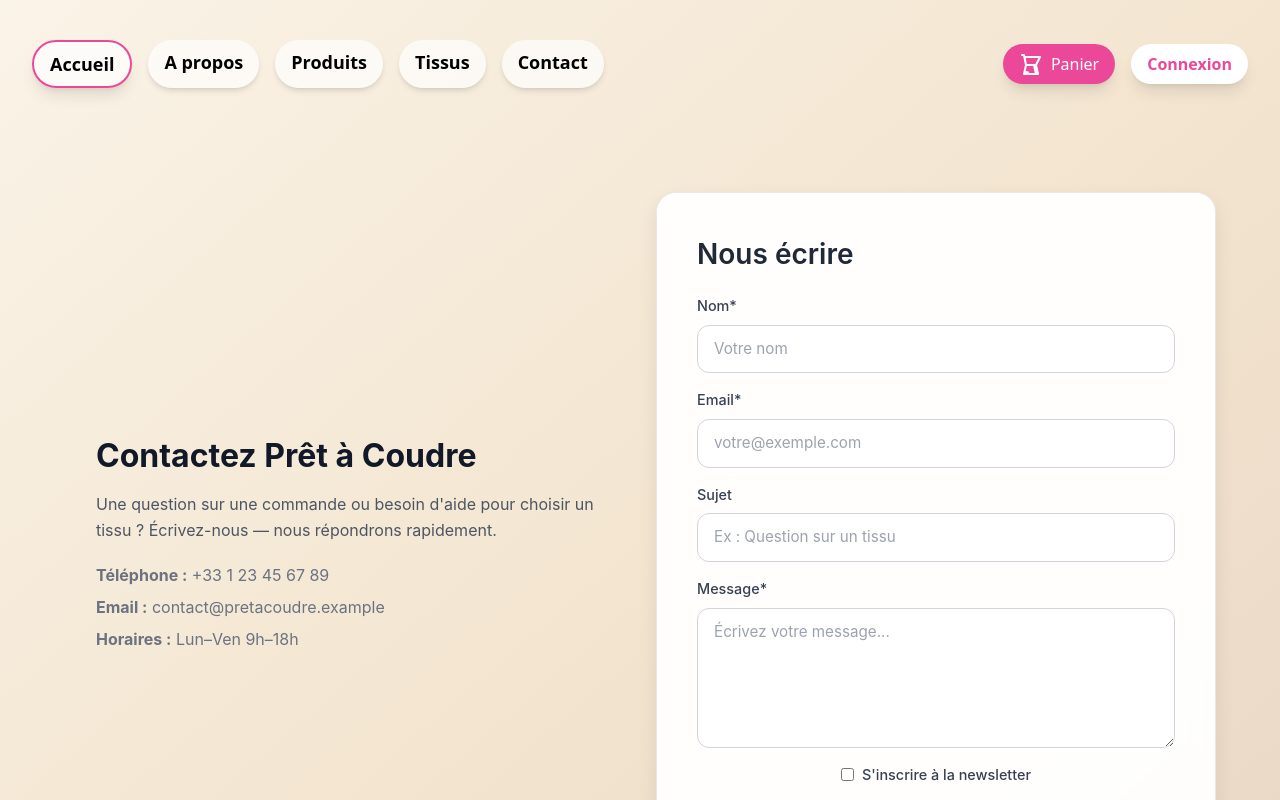
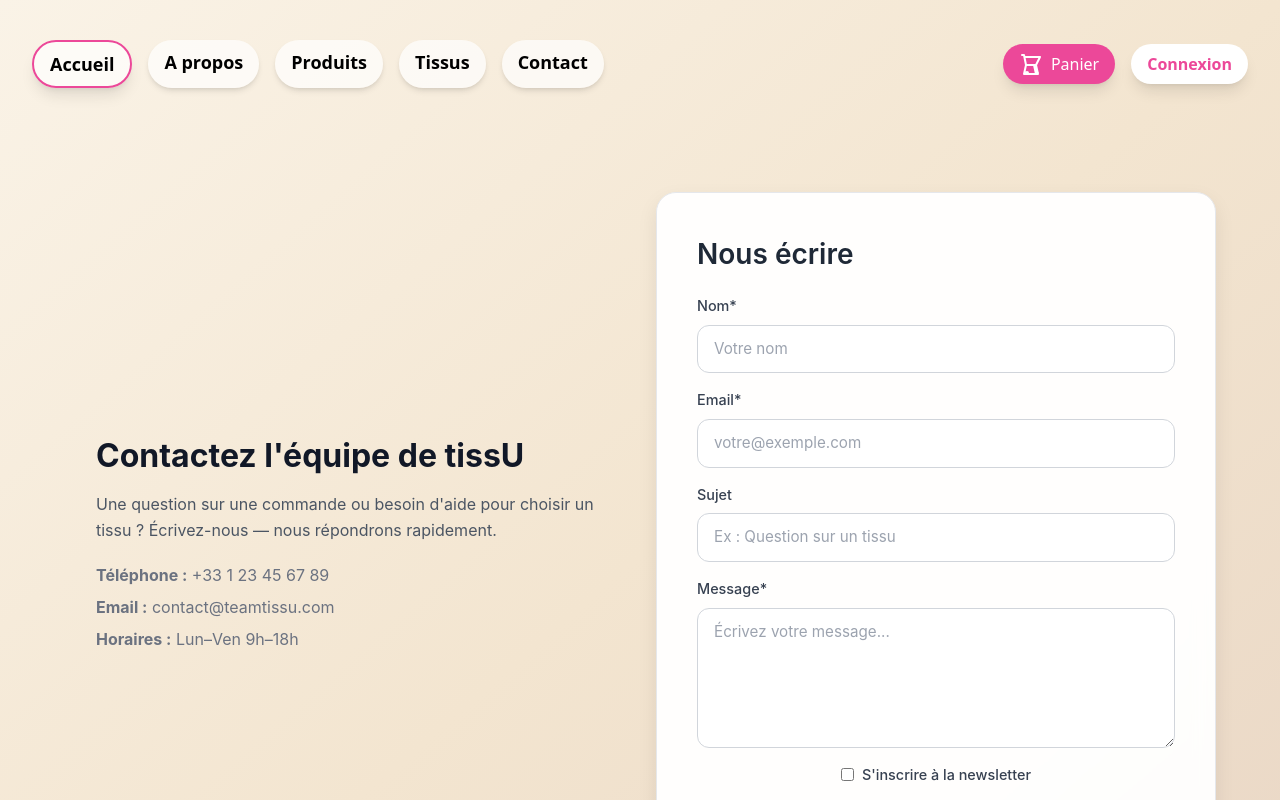
Before and after one commit to miangaly-rafiri/pret_a_coudre, an Angular app in the folder front/: page /contact in a window 1280 px wide. Shown: the top 800 px of the page. Built offline with nearby package versions, Linux system fonts and the light colour scheme.

Commit message:
ajout du background dans la page contact

```diff
--- a/front/src/app/pages/apropos/apropos.component.html
+++ b/front/src/app/pages/apropos/apropos.component.html
@@ -1,3 +1,4 @@
+<div class="bg-gradient-to-br from-[#FAF3E7] via-[#F3E5D0] to-[#E8D5C4] -mt-40">
 <section class="apropos-container">
   <div class="content">
     <h1>À propos de tissU</h1>
@@ -27,3 +28,4 @@
     </p>
   </div>
 </section>
+</div>
--- a/front/src/app/pages/apropos/apropos.component.scss
+++ b/front/src/app/pages/apropos/apropos.component.scss
@@ -5,6 +5,9 @@
   align-items: center;
   background: linear-gradient( 135deg,#FAF3E7, #F3E5D0,#E8D5C4);
   box-sizing: border-box;
+  padding-top : 10rem;
+  padding-bottom : 5rem;
+
 
   .content {
     max-width: 800px;
--- a/front/src/app/pages/contact/contact.component.html
+++ b/front/src/app/pages/contact/contact.component.html
@@ -2,12 +2,12 @@
 <div class="page-root">
     <div class="container">
         <div class="intro hidden-md">
-            <h2>Contactez Prêt à Coudre</h2>
+            <h2>Contactez l'équipe de tissU</h2>
             <p>Une question sur une commande ou besoin d'aide pour choisir un tissu ? Écrivez-nous — nous répondrons
                 rapidement.</p>
             <ul class="info-list">
                 <li><strong>Téléphone :</strong> +33 1 23 45 67 89</li>
-                <li><strong>Email :</strong> contact&#64;pretacoudre.example</li>
+                <li><strong>Email :</strong> contact&#64;teamtissu.com</li>
                 <li><strong>Horaires :</strong> Lun–Ven 9h–18h</li>
             </ul>
         </div>
--- a/front/src/app/pages/produit-seul/produit-seul.component.ts
+++ b/front/src/app/pages/produit-seul/produit-seul.component.ts
@@ -24,6 +24,10 @@ export class ProduitSeulComponent {
     { id: 8, nom: 'Velours léger',       categorie: 'velours', prix: 14, image: 'assets/images/tissu-coton.webp' },
     { id: 9, nom: 'Laine chaude',        categorie: 'laine',   prix: 22, image: 'assets/images/tissu-coton.webp' },
     { id: 10, nom: 'Laine mérinos',      categorie: 'laine',   prix: 30, image: 'assets/images/tissu-coton.webp' },
+    { id: 11, nom: 'Polyester 1',      categorie: 'Polyester 1',   prix: 30, image: 'assets/images/tissu-coton.webp' },
+    { id: 12, nom: 'Polyester 2',      categorie: 'Polyester 2',   prix: 30, image: 'assets/images/tissu-coton.webp' },
+    { id: 13, nom: 'Cuire 1',      categorie: 'cuire 1',   prix: 30, image: 'assets/images/tissu-coton.webp' },
+    { id: 14, nom: 'Cuire 2',      categorie: 'cuire 2',   prix: 30, image: 'assets/images/tissu-coton.webp' },
   ];
 
   constructor(private route: ActivatedRoute, private router: Router) {}
--- a/front/src/app/pages/produits/produits.component.ts
+++ b/front/src/app/pages/produits/produits.component.ts
@@ -25,6 +25,11 @@ export class ProduitsComponent {
     { id: 8, nom: 'Velours léger',       categorie: 'velours', prix: 14, image: 'assets/images/tissu-coton.webp' },
     { id: 9, nom: 'Laine chaude',        categorie: 'laine',   prix: 22, image: 'assets/images/tissu-coton.webp' },
     { id: 10, nom: 'Laine mérinos',      categorie: 'laine',   prix: 30, image: 'assets/images/tissu-coton.webp' },
+    { id: 11, nom: 'Polyester 1',      categorie: 'Polyester 1',   prix: 30, image: 'assets/images/tissu-coton.webp' },
+    { id: 12, nom: 'Polyester 2',      categorie: 'Polyester 2',   prix: 30, image: 'assets/images/tissu-coton.webp' },
+    { id: 13, nom: 'Cuire 1',      categorie: 'cuire 1',   prix: 30, image: 'assets/images/tissu-coton.webp' },
+    { id: 14, nom: 'Cuire 2',      categorie: 'cuire 2',   prix: 30, image: 'assets/images/tissu-coton.webp' },
+
   ];
 
   filtreCategorie: string = '';
```
